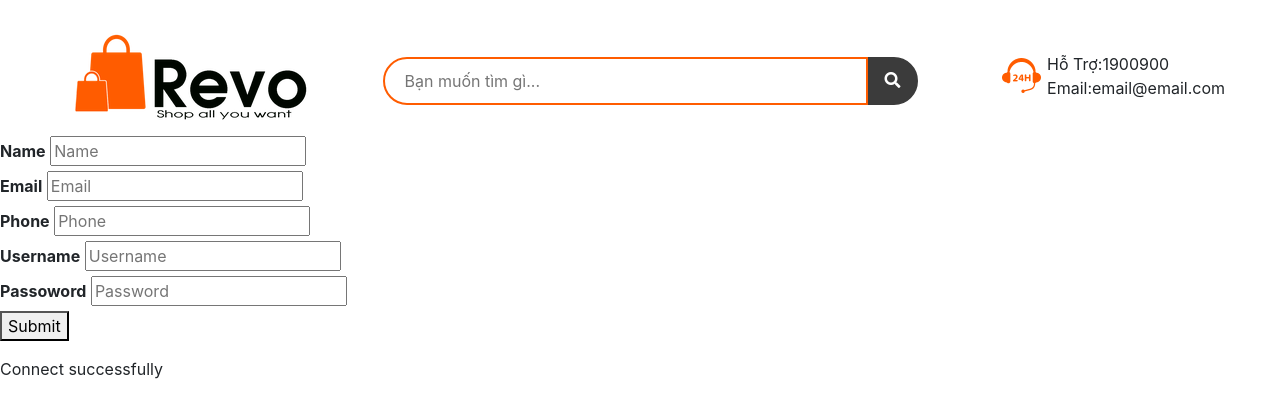
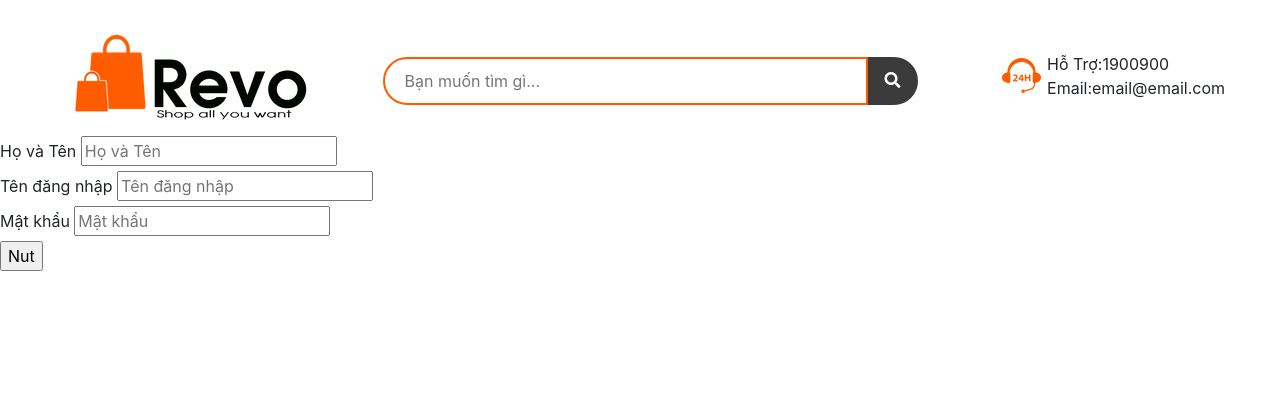
Before and after one commit to datthanh3011/Ft-PROJECT, a PHP site: page /register.php in a window 1280 px wide. Shown: the top 418 px of the page. Run offline with PHP 8.4, Linux system fonts and the light colour scheme; some libraries are stand-ins or nearby versions.

Commit message:
08082020

```diff
--- a/function.php
+++ b/function.php
@@ -14,4 +14,6 @@
         }
             echo "Connect successfully";
     };
+
+
 ?>
--- a/login.php
+++ b/login.php
@@ -58,8 +58,4 @@
         </div>
     </form>
 
-</htm>
-<?php
-
-echo $_GET['password'];
-?>
+</html>
--- a/register.php
+++ b/register.php
@@ -5,11 +5,13 @@ include("function.php");
 <html>
     <head>
                 <meta charshet="utf-8" />
-        <meta name="viewport" content="width=device-width, initial-scale=1.0" charset="utf-8">
+                <meta name="viewport" content="width=device-width, initial-scale=1.0">
                 <link rel="stylesheet" href="sass/style.css">
                 <link rel="stylesheet" href="https://stackpath.bootstrapcdn.com/bootstrap/4.5.0/css/bootstrap.min.css"
                     integrity="sha384-9aIt2nRpC12Uk9gS9baDl411NQApFmC26EwAOH8WgZl5MYYxFfc+NcPb1dKGj7Sk" crossorigin="anonymous">
                 <link rel="stylesheet" href="https://cdnjs.cloudflare.com/ajax/libs/font-awesome/5.13.0/css/all.min.css">
+                <script src="http://ajax.googleapis.com/ajax/libs/jquery/1.11.3/jquery.min.js"></script>
+                <script type="text/javascript" src="js/jquery.js"></script>
     </head>
 
     <div id="bg-mg-logo" >
@@ -43,26 +45,21 @@ include("function.php");
             </div>
         </div>
     </div>
-    <form>
+    <form id="register">
         <div>
             <!--required không được bỏ  trống -->
             <!--type kiểu đinh dạng  trống -->
             <!--placeholder chữ ẩn trong input -->
-            <label for="name"><b>Name</b></label>
-            <input type="text" name="Name" id="Name" placeholder="Name" required><br>
-            <label for="Email"><b>Email</b></label>
-            <input type="text" name="Email" id="Email" placeholder="Email" required><br>
-            <label for="Phone"><b>Phone</b></label>
-            <input type="text" name="Phone" id="Phone" placeholder="Phone" required><br>
-            <label for="Username"><b>Username</b></label>
-            <input type="text" name="Username" id="Username" placeholder="Username" required><br>
-            <label for="psw"><b>Passoword</b></label>
-            <input type="text" name="password" id="pwd" placeholder="Password" required><br>
-            <button type="submit" id="btn-register" name="submit">Submit</button>
+            <label id="lbl_hkdesc">Họ và Tên</label>
+            <input id="ip_hkdesc" placeholder="Họ và Tên" name="fullname">  <br>
+            <label id="lbl_dktdn">Tên đăng nhập</label>
+            <input id="ip_dktdn" placeholder="Tên đăng nhập" name="us"> <br>
+            <label id="lbl_dkmk">Mật khẩu</label>
+            <input id="ip_dkmk" placeholder="Mật khẩu" name="pw"> <br>
+            <!--<button type="submit" id="btn_dk">Đăng ký</button>-->
+            <input type="button" value="Nut" id="btn_dk" name="submit">
         </div>
     </form>
+    <div id="test"></div>
+
 </html>
-
-<?php
-conn_data();
-?>
```
Also changed, not shown: solve.php (+8 -0 lines), js/jquery.js. Lines whose indentation alone changed are shown as unchanged.
